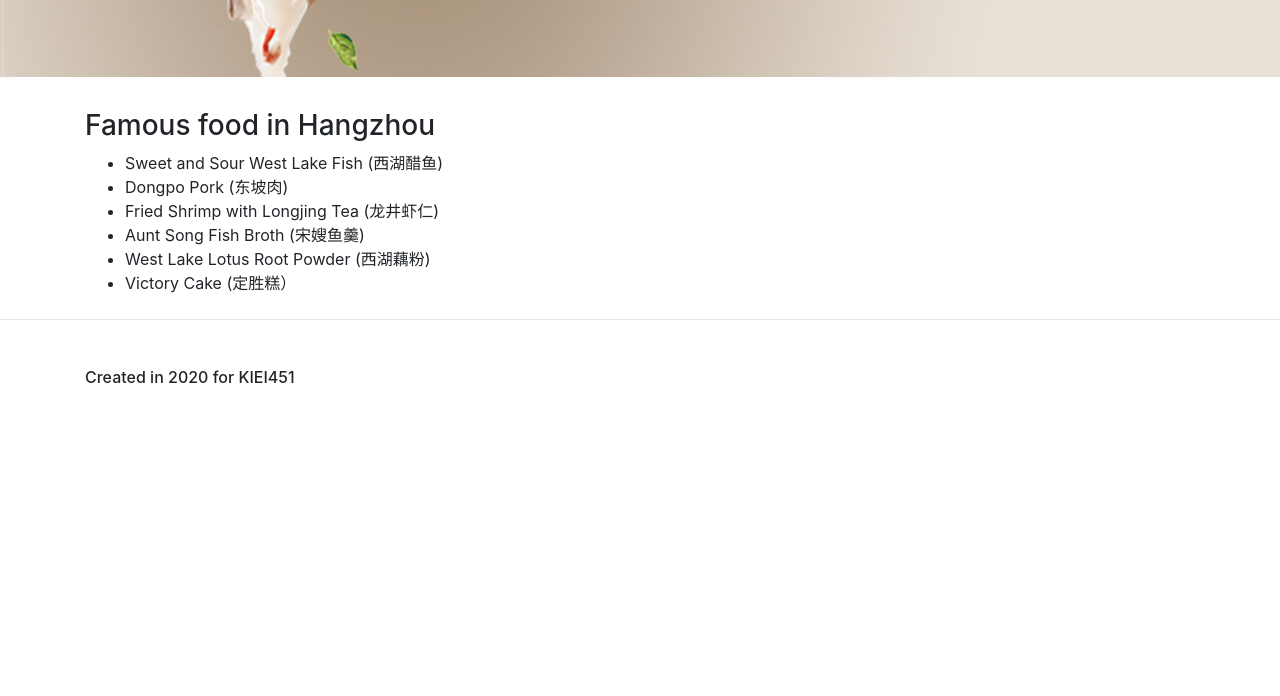
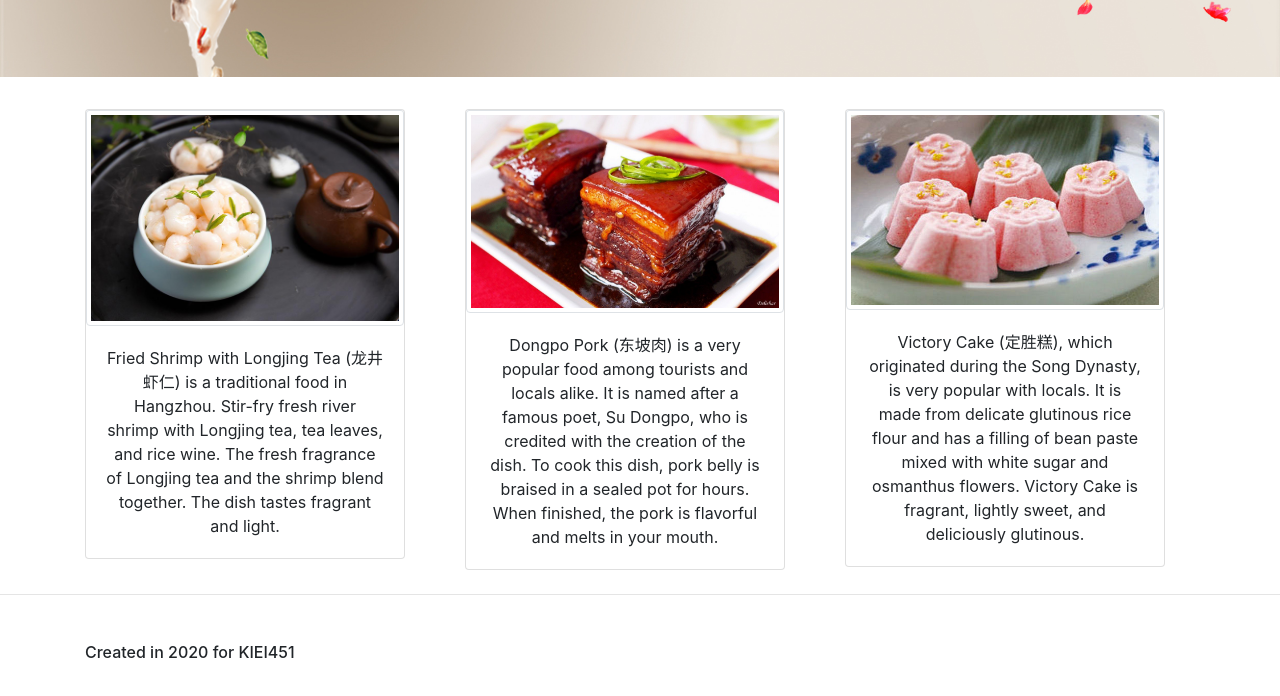
Before and after one commit to wxm-60/project1, a plain HTML site: page food.html in a window 1280 px wide. Shown: the part 318-1014 px from the top of the page. Before the commit the page ends 800 px from the top, so only its background shows below. Drawn offline with nearby package versions, Linux system fonts and the light colour scheme.

Commit message:
more edits on 4.25

```diff
--- a/food.html
+++ b/food.html
@@ -40,22 +40,47 @@
   <div class="jumbotron3 jumbotron jumbotron-fluid">
     <div class="container">
       <h1 class="display-4">Food</h1>
-            <p class="lead"> Food in Hangzhou is characterized by its sweet and light flavors, enjoyable presentation, and delicate
+      <p class="lead"> Food in Hangzhou is characterized by its sweet and light flavors, enjoyable presentation, and
+        delicate
         cooking methods. The most famous Hangzhou dishes include West Lake fish in sweet and sour sauce, shelled
         shrimp with Dragon Well tea, and Dongpo pork. </p>
     </div>
   </div>
 
   <div class="container">
-        <h3>Famous food in Hangzhou</h3>
-        <ul>
-            <li>Sweet and Sour West Lake Fish (西湖醋鱼)</li>
-            <li>Dongpo Pork (东坡肉)</li>
-            <li>Fried Shrimp with Longjing Tea (龙井虾仁)</li>
-            <li>Aunt Song Fish Broth (宋嫂鱼羹)</li>
-            <li>West Lake Lotus Root Powder (西湖藕粉)</li>
-            <li>Victory Cake (定胜糕）</li>
-        </ul>
+    <div class="row">
+      <div class="col">
+        <div class="card" style="width: 20rem;">
+          <img src="food1.jpeg" class="card-img-top img-thumbnail" alt="food1">
+          <div class="card-body">
+            <p class="card-text text-center">Fried Shrimp with Longjing Tea (龙井虾仁) is a traditional food in
+              Hangzhou. Stir-fry fresh river shrimp with Longjing tea, tea leaves, and rice wine. The fresh
+              fragrance of Longjing tea and the shrimp blend together. The dish tastes fragrant and light.</p>
+          </div>
+        </div>
+      </div>
+      <div class="col">
+        <div class="card" style="width: 20rem;">
+          <img src="food2.jpeg" class="card-img-top img-thumbnail" alt="food2">
+          <div class="card-body">
+            <p class="card-text text-center">Dongpo Pork (东坡肉) is a very popular food among tourists and locals alike.
+              It is named after a famous poet, Su Dongpo, who is credited with the creation of the dish. To cook this dish,
+              pork belly is braised in a sealed pot for hours. When finished, the pork is flavorful and melts in your mouth. </p>
+          </div>
+        </div>
+      </div>
+      <div class="col">
+        <div class="card" style="width: 20rem;">
+          <img src="food3.jpg" class="card-img-top img-thumbnail" alt="food3">
+          <div class="card-body">
+            <p class="card-text text-center">Victory Cake (定胜糕), which originated during the Song Dynasty, is
+              very popular with locals. It is made from delicate glutinous rice flour and has a filling of bean
+              paste mixed with white sugar and osmanthus flowers. Victory Cake is fragrant, lightly sweet, and deliciously
+              glutinous.</p>
+          </div>
+        </div>
+      </div>
+    </div>
   </div>
 
   <hr class="my-4">
```
Also changed, not shown: history.html (+46 -1 lines), food1.jpeg (added), food2.jpeg (added), food3.jpg (added), hz1.jpg (added), hz2.jpg (added), hz4.jpg (added), 1 other file. Lines whose indentation alone changed are shown as unchanged.
